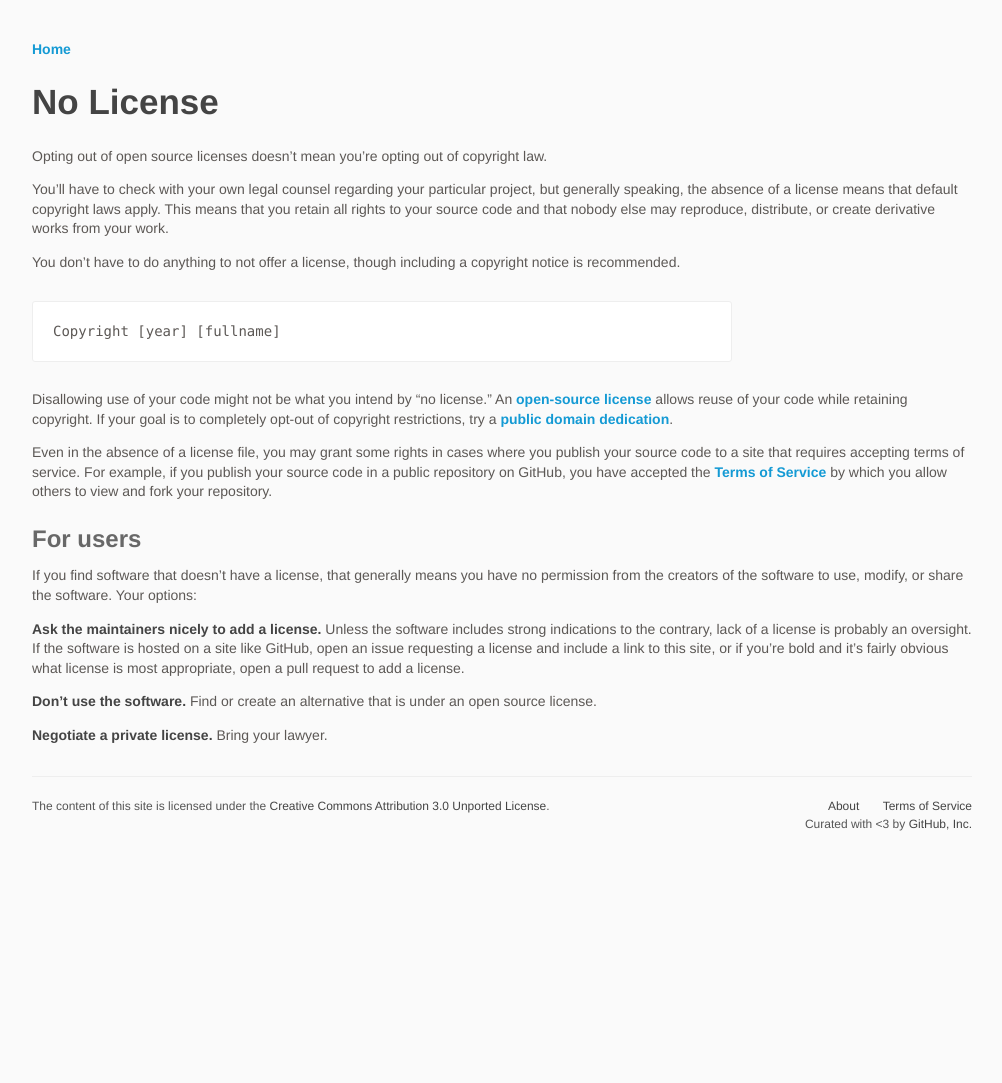
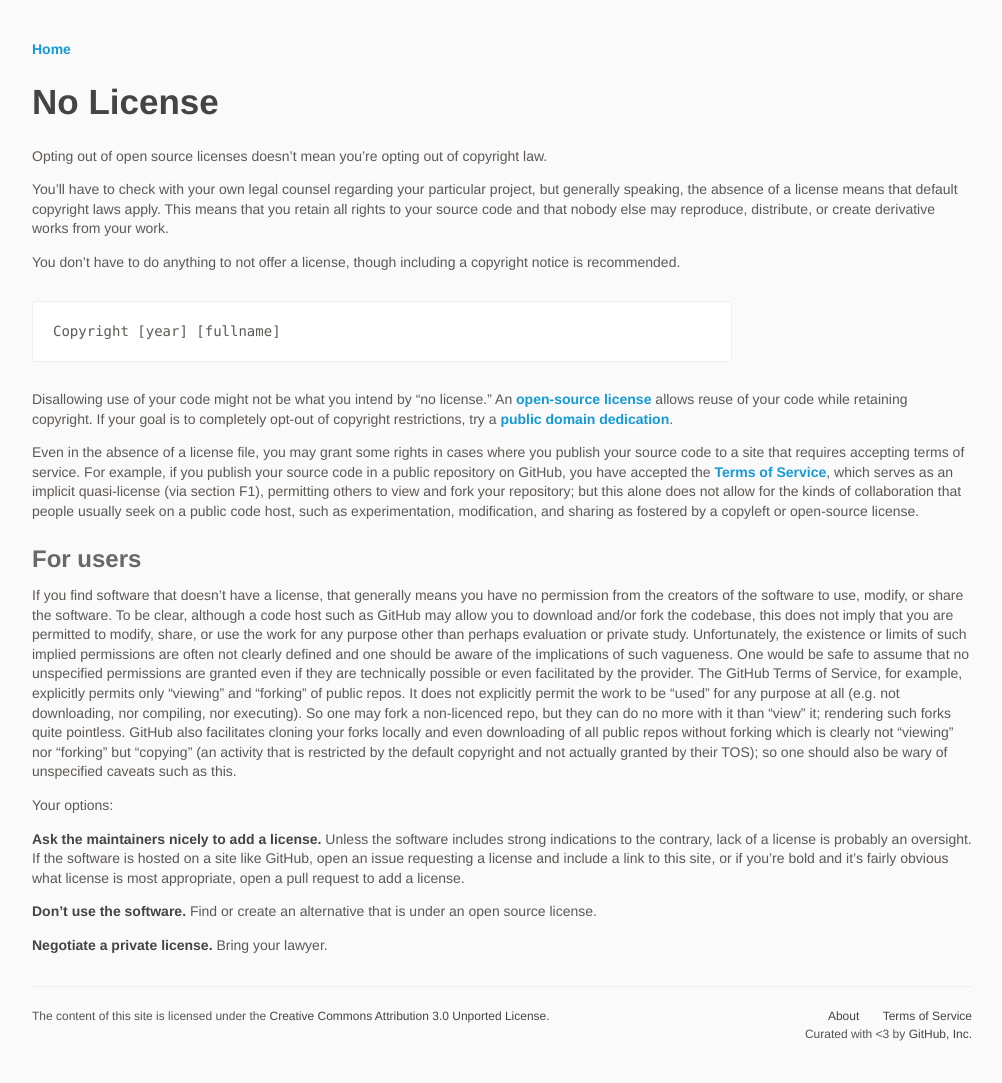
Before and after one commit to github/choosealicense.com, a Jekyll site: the page built from no-license.md, in a window 1280 px wide. Shown: the whole page, without its empty margins (138-1140 px from the left). Built offline with Jekyll 4.4.1, drawn with Linux system fonts in a browser that asks for light colours; some web fonts are replaced; before the commit the page ends 900 px from its top, so only the background shows below that.

Commit message:
expansion/clarification of non-license permissions
I made some suggestions to this documentation today because I have been wondering about these ambiguities for years and am recently, trying to convince a repo maintainer to add a license to his repo which has over 1000 regular users; but this document (even the section: "Ask the maintainers nicely to add a license") offers nothing convincing to that end.  In fact, it is barely self-consistent, and the GitHub TOS is so terse on the topic that it is not at all clear what this document implies specifically for GitHub users.

The one paragraph states that GitHub public repos are forkable (and actually download-able) regardless of the license or lack thereof.  Then the very next paragraph states that without a license users may not use the material in ANY way.  This avoids blatant contradiction only by omitting that, strictly speaking, without a license the rights do not exist to copy or fork either.

I hope this edit will serve to inform users until perhaps GitHub more clearly defines the limits of the permissions granted in section F1 of the TOS.  Until then, I hope that the drafters of the GitHub TOS would read this PR mindfully and note that it raises some important issues.

```diff
--- a/no-license.md
+++ b/no-license.md
@@ -20,11 +20,13 @@ You don't have to do anything to not offer a license, though including a copyrig
 
 Disallowing use of your code might not be what you intend by "no license." An [open-source license](/) allows reuse of your code while retaining copyright. If your goal is to completely opt-out of copyright restrictions, try a [public domain dedication](/licenses/#unlicense).
 
-Even in the absence of a license file, you may grant some rights in cases where you publish your source code to a site that requires accepting terms of service. For example, if you publish your source code in a public repository on GitHub, you have accepted the [Terms of Service](https://help.github.com/articles/github-terms-of-service) by which you allow others to view and fork your repository.
+Even in the absence of a license file, you may grant some rights in cases where you publish your source code to a site that requires accepting terms of service. For example, if you publish your source code in a public repository on GitHub, you have accepted the [Terms of Service](https://help.github.com/articles/github-terms-of-service), which serves as an implicit quasi-license (via section F1), permitting others to view and fork your repository; but this alone does not allow for the kinds of collaboration that people usually seek on a public code host, such as experimentation, modification, and sharing as fostered by a copyleft or open-source license.
 
 ## For users
 
-If you find software that doesn't have a license, that generally means you have no permission from the creators of the software to use, modify, or share the software. Your options:
+If you find software that doesn't have a license, that generally means you have no permission from the creators of the software to use, modify, or share the software. To be clear, although a code host such as GitHub may allow you to download and/or fork the codebase, this does not imply that you are permitted to modify, share, or use the work for any purpose other than perhaps evaluation or private study. Unfortunately, the existence or limits of such implied permissions are often not clearly defined and one should be aware of the implications of such vagueness. One would be safe to assume that no unspecified permissions are granted even if they are technically possible or even facilitated by the provider. The GitHub Terms of Service, for example, explicitly permits only "viewing" and "forking" of public repos. It does not explicitly permit the work to be "used" for any purpose at all (e.g. not downloading, nor compiling, nor executing). So one may fork a non-licenced repo, but they can do no more with it than "view" it; rendering such forks quite pointless. GitHub also facilitates cloning your forks locally and even downloading of all public repos without forking which is clearly not "viewing" nor "forking" but "copying" (an activity that is restricted by the default copyright and not actually granted by their TOS); so one should also be wary of unspecified caveats such as this.
+
+Your options:
 
 **Ask the maintainers nicely to add a license.** Unless the software includes strong indications to the contrary, lack of a license is probably an oversight. If the software is hosted on a site like GitHub, open an issue requesting a license and include a link to this site, or if you're bold and it's fairly obvious what license is most appropriate, open a pull request to add a license.
 
```
